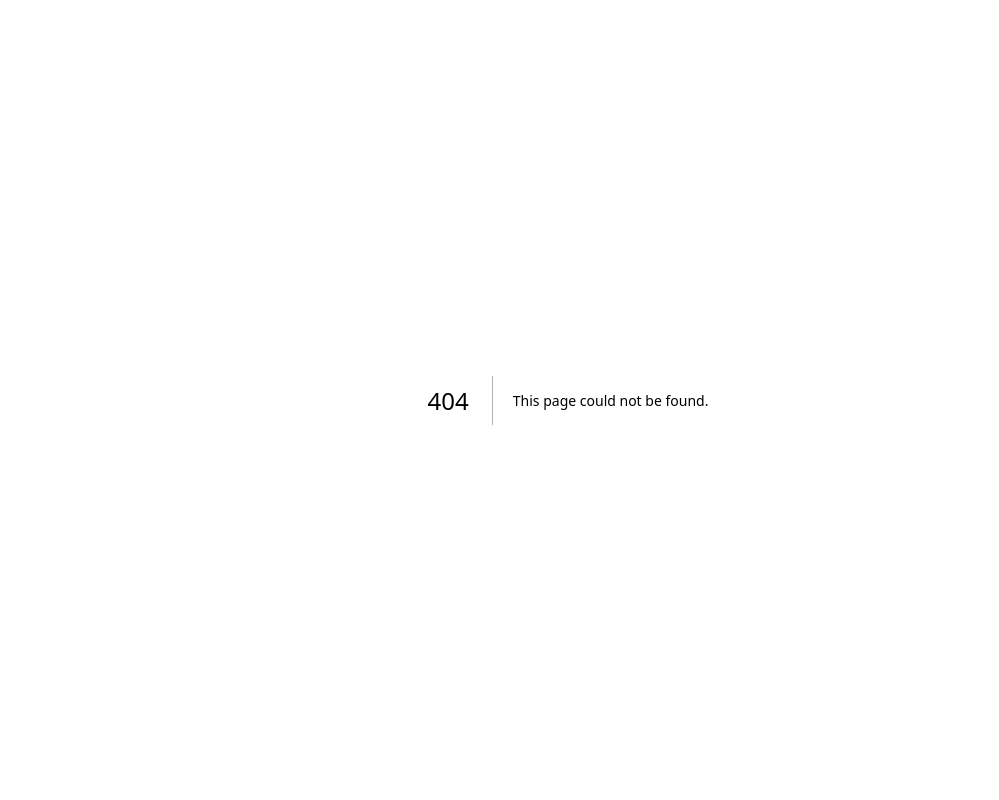
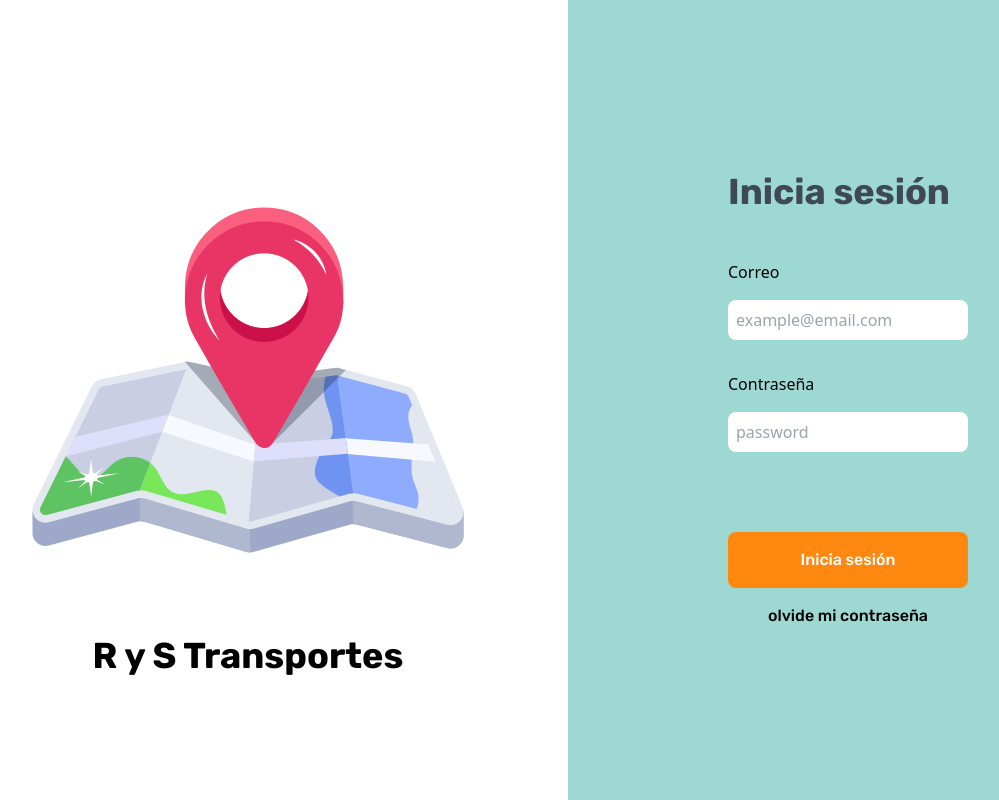
Before and after one commit to Sebs14/RyS-ACA-Web-App, a Next.js app: page /login in a window 1280 px wide. Before the commit this address had no page. Shown: the whole page, without its empty margins (72-1071 px from the left). Built offline with nearby package versions, Linux system fonts and the light colour scheme.

Commit message:
feat: :art: Change folder structure

```diff
--- a/src/components/logIn.jsx
+++ b/src/app/login/components/log.jsx
@@ -30,7 +30,7 @@ const LogIn = () => {
             Inicia sesión
           </button>
           <Link
-            href="/"
+            href="/logIn"
             className="mt-4 w-full text-center font-medium font-rubik"
           >
             olvide mi contraseña
--- /dev/null
+++ b/src/app/login/page.jsx
@@ -0,0 +1,12 @@
+import React from "react";
+import LogIn from "@/app/login/components/log";
+
+const page = () => {
+  return (
+    <article>
+      <LogIn />
+    </article>
+  );
+};
+
+export default page;
--- a/src/app/page.js
+++ b/src/app/page.js
@@ -1,11 +1,9 @@
-import LogIn from "@/components/LogIn";
-import Image from "next/image";
-import Link from "next/link";
+import LogIn from "@/app/login/components/log";
 
 export default function Home() {
   return (
     <main>
-      <LogIn/>
+      <h1 className="text-2xl font-rubik font-bold">HI</h1>
     </main>
   );
 }
```
